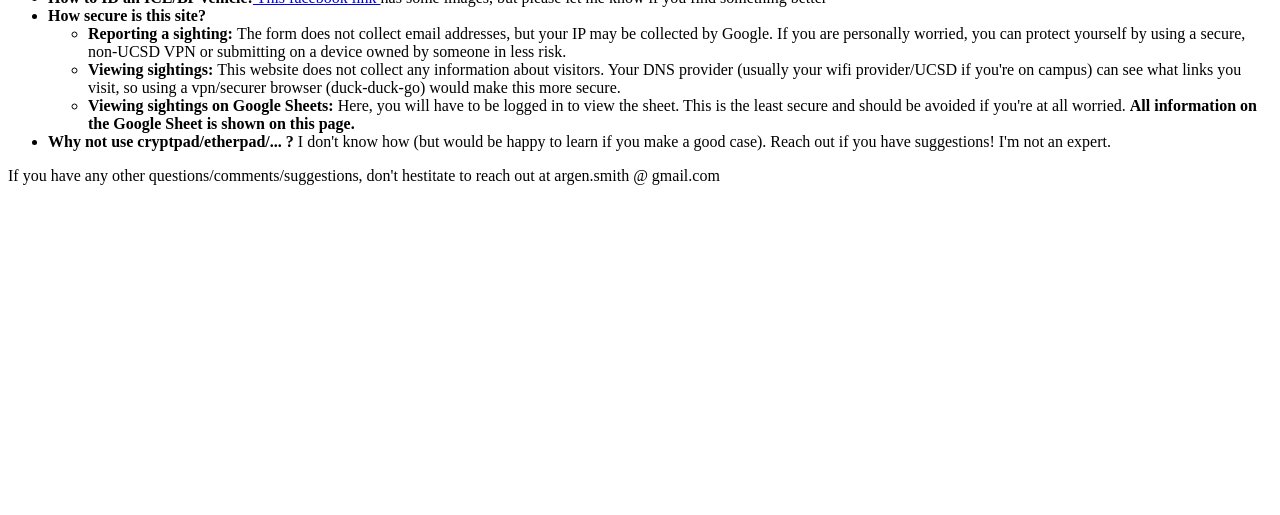
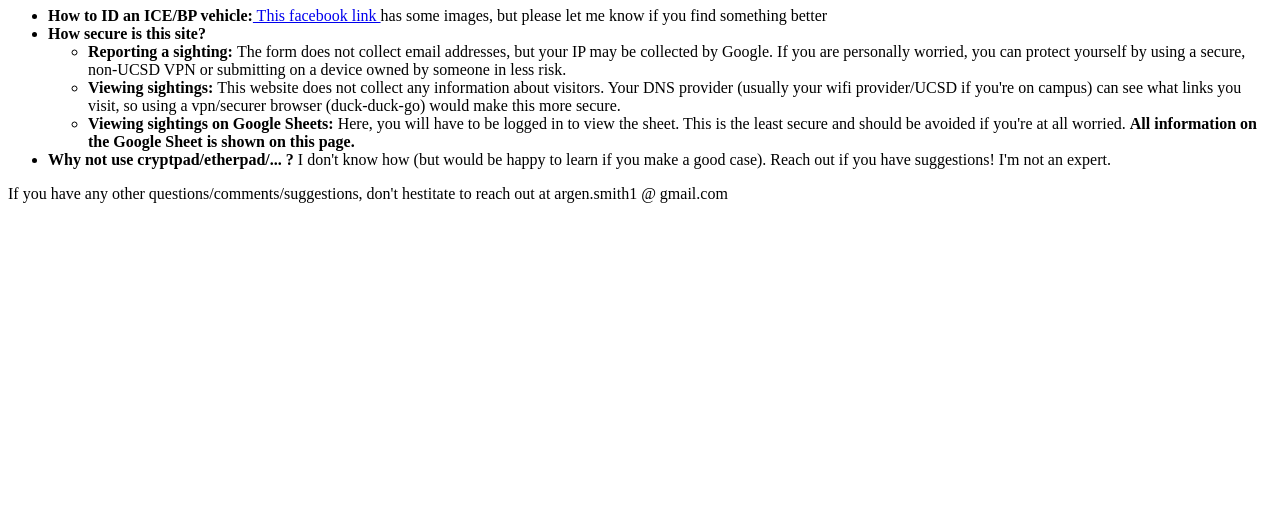
Before and after one commit to argensmith/argensmith.github.io, a plain HTML site: page index.html in a window 1280 px wide. Shown: the part 285-800 px from the top of the page. Drawn offline with Linux system fonts and the light colour scheme.

Commit message:
add a readme

```diff
--- a/index.html
+++ b/index.html
@@ -16,7 +16,7 @@
 
 <embed src="https://docs.google.com/spreadsheets/d/e/2PACX-1vSKCbSfYPNUfxzGTEn8PHwTLrjIdABMQoQyxV9xofcQFOikyy3_6j8a7MqOC4YZgMh8Dx0aExYEUMna/pubhtml?gid=174157592&single=true" height="1000"  width="100%" style="height: -webkit-fill-available">
 </div>
-
+  </br>
 <div id="readme">
 <h1>Helpful info:</h1>
 <ul>
@@ -30,7 +30,7 @@
   <li><b>Why not use cryptpad/etherpad/... ?</b> I don't know how (but would be happy to learn if you make a good case). Reach out if you have suggestions! I'm not an expert.</li>
 </ul>
 
-If you have any other questions/comments/suggestions, don't hestitate to reach out at argen.smith @ gmail.com
+If you have any other questions/comments/suggestions, don't hestitate to reach out at argen.smith1 @ gmail.com
 
 </div>
 </body>
```
